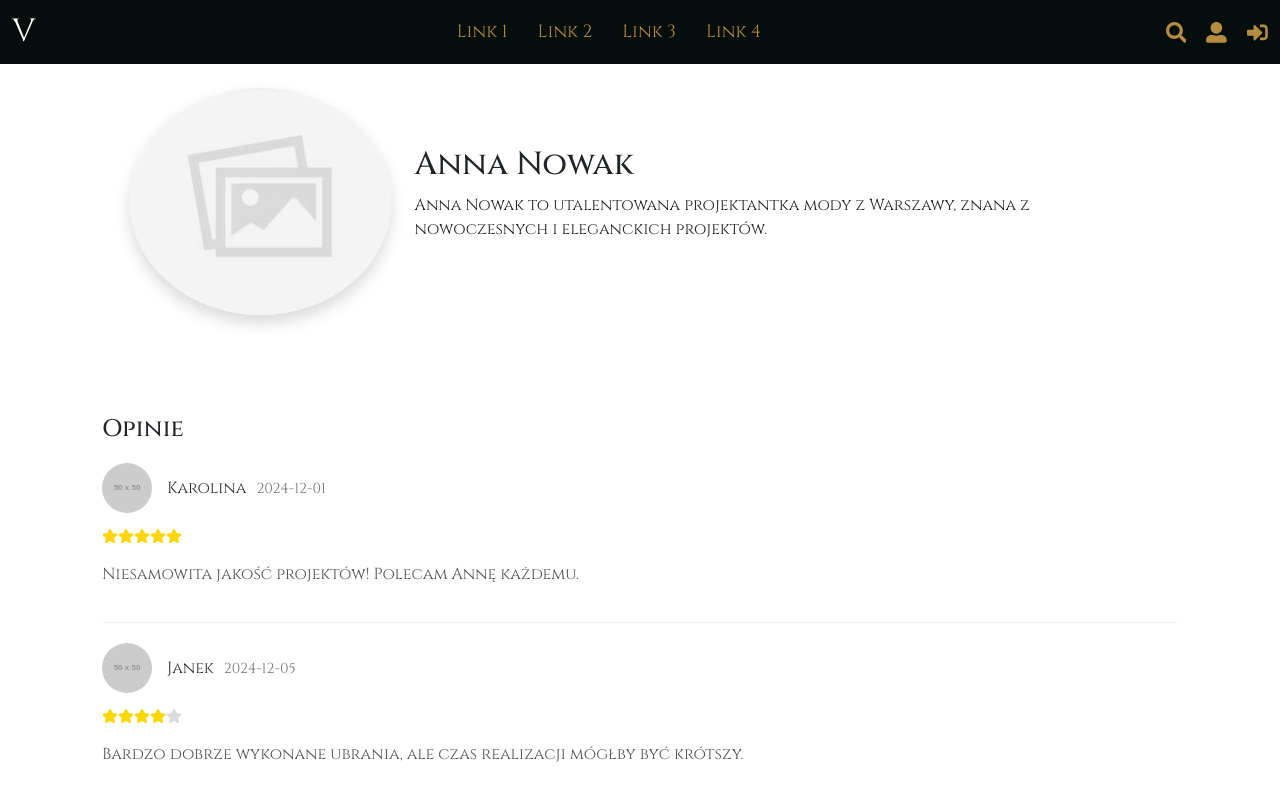
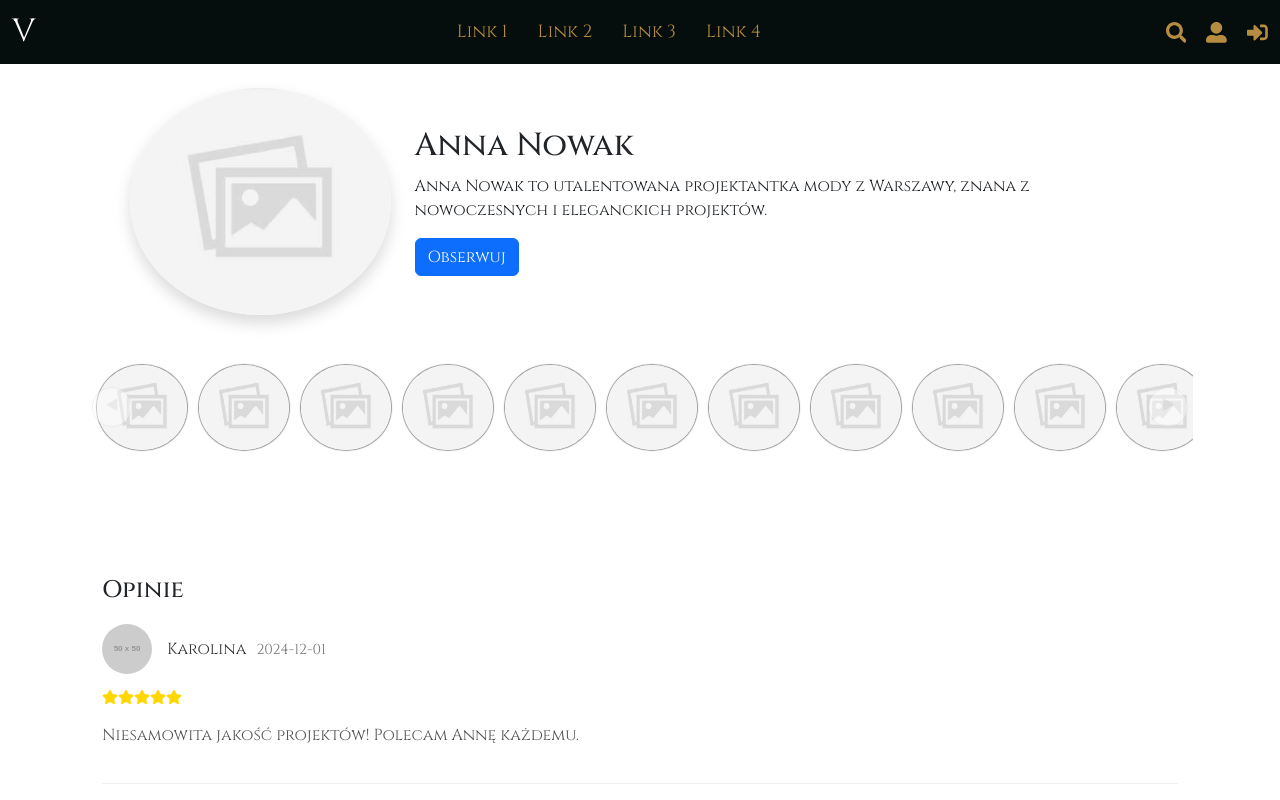
Before and after one commit to KRojowsky/Vansea, a React (Vite) app in the folder frontend/: page /designer/1 in a window 1280 px wide. Shown: the top 800 px of the page. Built offline with nearby package versions, Linux system fonts and the light colour scheme.

Commit message:
creating profile stories

```diff
--- a/frontend/src/App.jsx
+++ b/frontend/src/App.jsx
@@ -183,6 +183,25 @@ const App = () => {
     },
   ];
 
+  const homepageStores = [
+    { image: placeholder, link: "#" },
+    { image: placeholder, link: "#" },
+    { image: placeholder, link: "#" },
+    { image: placeholder, link: "#" },
+    { image: placeholder, link: "#" },
+    { image: placeholder, link: "#" },
+    { image: placeholder, link: "#" },
+    { image: placeholder, link: "#" },
+    { image: placeholder, link: "#" },
+    { image: placeholder, link: "#" },
+    { image: placeholder, link: "#" },
+    { image: placeholder, link: "#" },
+    { image: placeholder, link: "#" },
+    { image: placeholder, link: "#" },
+    { image: placeholder, link: "#" },
+    { image: placeholder, link: "#" },
+  ];
+
   const designersData = [
     {
       id: 1,
@@ -195,20 +214,20 @@ const App = () => {
           name: "Suknia Wieczorowa",
           image: placeholder,
           description: "Piękna suknia wieczorowa na specjalne okazje.",
-          actual_price: "99 zł", // Cena aktualna
-          old_price: "139 zł",   // Cena poprzednia
-          rating: 4.6,           // Ocena
-          reviews: 150           // Liczba recenzji
+          actual_price: "99 zł",
+          old_price: "139 zł",
+          rating: 4.6,
+          reviews: 150
         },
         {
           id: 102,
           name: "Kolekcja Jesień 2024",
           image: placeholder,
           description: "Stylowe płaszcze i akcesoria na chłodne dni.",
-          actual_price: "199 zł", // Cena aktualna
-          old_price: "249 zł",    // Cena poprzednia
-          rating: 4.3,            // Ocena
-          reviews: 120            // Liczba recenzji
+          actual_price: "199 zł",
+          old_price: "249 zł",
+          rating: 4.3,
+          reviews: 120
         },
       ],
       reviews: [
@@ -226,6 +245,22 @@ const App = () => {
           rating: 4,
           text: "Bardzo dobrze wykonane ubrania, ale czas realizacji mógłby być krótszy.",
         },
+      ],
+      stories: [
+        { image: placeholder, link: "#" },
+        { image: placeholder, link: "#" },
+        { image: placeholder, link: "#" },
+        { image: placeholder, link: "#" },
+        { image: placeholder, link: "#" },
+        { image: placeholder, link: "#" },
+        { image: placeholder, link: "#" },
+        { image: placeholder, link: "#" },
+        { image: placeholder, link: "#" },
+        { image: placeholder, link: "#" },
+        { image: placeholder, link: "#" },
+        { image: placeholder, link: "#" },
+        { image: placeholder, link: "#" },
+        { image: placeholder, link: "#" },
       ],
     },
     {
@@ -246,6 +281,22 @@ const App = () => {
           text: "Najlepsze ubrania, jakie miałam. Polecam każdemu!",
         },
       ],
+      stories: [
+        { image: placeholder, link: "#" },
+        { image: placeholder, link: "#" },
+        { image: placeholder, link: "#" },
+        { image: placeholder, link: "#" },
+        { image: placeholder, link: "#" },
+        { image: placeholder, link: "#" },
+        { image: placeholder, link: "#" },
+        { image: placeholder, link: "#" },
+        { image: placeholder, link: "#" },
+        { image: placeholder, link: "#" },
+        { image: placeholder, link: "#" },
+        { image: placeholder, link: "#" },
+        { image: placeholder, link: "#" },
+        { image: placeholder, link: "#" },
+      ],
     },
   ];
 
@@ -254,24 +305,29 @@ const App = () => {
     <Router>
       <Navbar />
       <Routes>
+        {/* Homepage */}
         <Route
           path="/"
           element={
             <>
-              <Stores />
+              {/* Stores Section */}
+              <Stores storesData={homepageStores} />
               <Hero />
-              <TopSellers title="lorem ipsum 0" data={zeroTopSellersData} showFullDetails={false} />
               <TopSellers title="Lorem ipsum 1" data={firstTopSellersData} showFullDetails={true} />
               <TopSellers title="Lorem ipsum 2" data={secondTopSellersData} showFullDetails={true} />
-
             </>
           }
         />
+        {/* Login */}
         <Route path="/login" element={<Login />} />
+
+        {/* Product Details */}
         <Route
           path="/product/:id"
           element={<ProductDetails data={[...firstTopSellersData, ...secondTopSellersData]} />}
         />
+
+        {/* Designer Profile */}
         <Route
           path="/designer/:id"
           element={<DesignerProfile designersData={designersData} />}
--- a/frontend/src/Components/ProfileDesigner/ProfileDesigner.jsx
+++ b/frontend/src/Components/ProfileDesigner/ProfileDesigner.jsx
@@ -1,13 +1,20 @@
-import React from "react";
+import React, { useState } from "react";
 import { useParams } from "react-router-dom";
 import Reviews from "../Reviews/Reviews";
 import TopSellers from "../TopSellers/TopSellers";
+import Stores from "../Stores/Stores"; // Import the Stores component
 import placeholder from "../../assets/placeholder.jpg";
 
 const DesignerProfile = ({ designersData }) => {
   const { id } = useParams();
 
   const designer = designersData.find((designer) => designer.id === parseInt(id));
+
+  const [isFollowing, setIsFollowing] = useState(false);
+
+  const handleFollowToggle = () => {
+    setIsFollowing((prev) => !prev);
+  };
 
   if (!designer) {
     return <div>Projektant nie znaleziony</div>;
@@ -17,12 +24,36 @@ const DesignerProfile = ({ designersData }) => {
     <div className="designer-profile container py-4">
       <div className="designer-info row justify-content-center align-items-center mb-4">
         <div className="designer-image col-md-3 mb-4 mb-md-0">
-          <img src={designer.image || placeholder} alt={designer.name} className="img-fluid rounded-circle shadow" />
+          <img
+            src={designer.image || placeholder}
+            alt={designer.name}
+            className="img-fluid rounded-circle shadow"
+          />
         </div>
         <div className="designer-details col-md-8">
           <h2 className="designer-name">{designer.name}</h2>
           <p className="designer-description">{designer.description}</p>
+          <button
+            className={`btn ${isFollowing ? "btn-danger" : "btn-primary"}`}
+            onClick={handleFollowToggle}
+          >
+            {isFollowing ? "Obserwujesz" : "Obserwuj"}
+          </button>
         </div>
+      </div>
+
+      {/* Stories Section */}
+      <div className="designer-stories mb-4">
+        <Stores
+          storesData={
+            designer.stories && designer.stories.length > 0
+              ? designer.stories
+              : [
+                  { image: placeholder, link: "#" },
+                  { image: placeholder, link: "#" },
+                ]
+          }
+        />
       </div>
 
       <Reviews reviews={designer.reviews} />
--- a/frontend/src/Components/ProfileDesigner/ProfileDesigner.scss
+++ b/frontend/src/Components/ProfileDesigner/ProfileDesigner.scss
@@ -23,6 +23,28 @@
         .designer-description {
           font-size: 1.2rem;
           color: #555;
+        }
+
+        .btn {
+          font-size: 1rem;
+          padding: 10px 20px;
+          &.btn-primary {
+            background-color: #007bff;
+            border: none;
+
+            &:hover {
+              background-color: #0056b3;
+            }
+          }
+
+          &.btn-danger {
+            background-color: #dc3545;
+            border: none;
+
+            &:hover {
+              background-color: #c82333;
+            }
+          }
         }
       }
     }
--- a/frontend/src/Components/Stores/Stores.jsx
+++ b/frontend/src/Components/Stores/Stores.jsx
@@ -1,70 +1,41 @@
-import React, {useRef} from "react";
+import React, { useRef } from "react";
 import "./Stores.scss";
 import placeholder from "../../assets/placeholder.jpg";
 
-const storesData = [
-  { image: placeholder, link: "#" },
-  { image: placeholder, link: "#" },
-  { image: placeholder, link: "#" },
-  { image: placeholder, link: "#" },
-  { image: placeholder, link: "#" },
-  { image: placeholder, link: "#" },
-  { image: placeholder, link: "#" },
-  { image: placeholder, link: "#" },
-  { image: placeholder, link: "#" },
-  { image: placeholder, link: "#" },
-  { image: placeholder, link: "#" },
-  { image: placeholder, link: "#" },
-  { image: placeholder, link: "#" },
-  { image: placeholder, link: "#" },
-  { image: placeholder, link: "#" },
-  { image: placeholder, link: "#" },
-  { image: placeholder, link: "#" },
-  { image: placeholder, link: "#" },
-  { image: placeholder, link: "#" },
-  { image: placeholder, link: "#" },
-  { image: placeholder, link: "#" },
-  { image: placeholder, link: "#" },
-  { image: placeholder, link: "#" },
-  { image: placeholder, link: "#" },
-  { image: placeholder, link: "#" },
-  { image: placeholder, link: "#" },
-  { image: placeholder, link: "#" },
-  { image: placeholder, link: "#" },
-];
-
-const Stores = () => {
-
+const Stores = ({ storesData }) => {
   const storesContainerRef = useRef(null);
 
   const scrollLeft = () => {
-    if(storesContainerRef.current) {
-      storesContainerRef.current.scrollBy({left: -400, behavior: "smooth"});
+    if (storesContainerRef.current) {
+      storesContainerRef.current.scrollBy({ left: -400, behavior: "smooth" });
     }
-  }
+  };
 
   const scrollRight = () => {
-    if(storesContainerRef.current) {
-      storesContainerRef.current.scrollBy({left: 400, behavior: "smooth"});
+    if (storesContainerRef.current) {
+      storesContainerRef.current.scrollBy({ left: 400, behavior: "smooth" });
     }
-  }
+  };
 
   return (
     <div className="stores">
-
-        <button className="arrow-left" onClick={scrollLeft}>&#11207;</button>
+      <button className="arrow-left" onClick={scrollLeft}>
+        &#11207;
+      </button>
 
       <div className="stores-container" ref={storesContainerRef}>
         {storesData.map((store, index) => (
           <div className="store" key={index}>
             <a href={store.link} target="_blank" rel="noopener noreferrer">
-                    <img src={store.image} alt={`Store ${index + 1}`} />
+              <img src={store.image || placeholder} alt={`Store ${index + 1}`} />
             </a>
           </div>
         ))}
       </div>
 
-        <button className="arrow-right" onClick={scrollRight}>&#11208;</button>
+      <button className="arrow-right" onClick={scrollRight}>
+        &#11208;
+      </button>
     </div>
   );
 };
```
Lines whose indentation alone changed are shown as unchanged.
